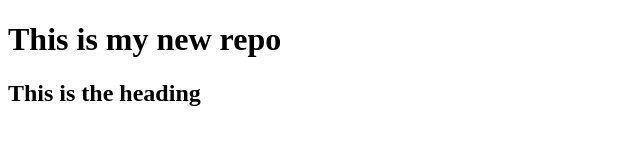
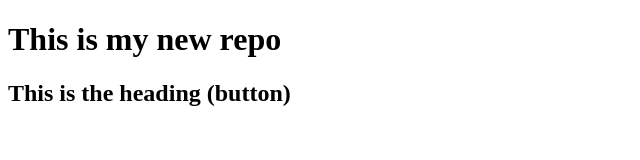
Before and after one commit to Sanket-Malave/LocalRepo, a plain HTML site: page index.html in a window 1280 px wide. Shown: the whole page, without its empty margins (0-640 px from the left). Drawn offline with Linux system fonts and the light colour scheme.

```diff
--- a/index.html
+++ b/index.html
@@ -7,7 +7,7 @@
 </head>
 <body>
     <h1>This is my new repo</h1>
-    <h2>This is the heading</h2>
+    <h2>This is the heading (button)</h2>
 
 </body>
 </html>
```
